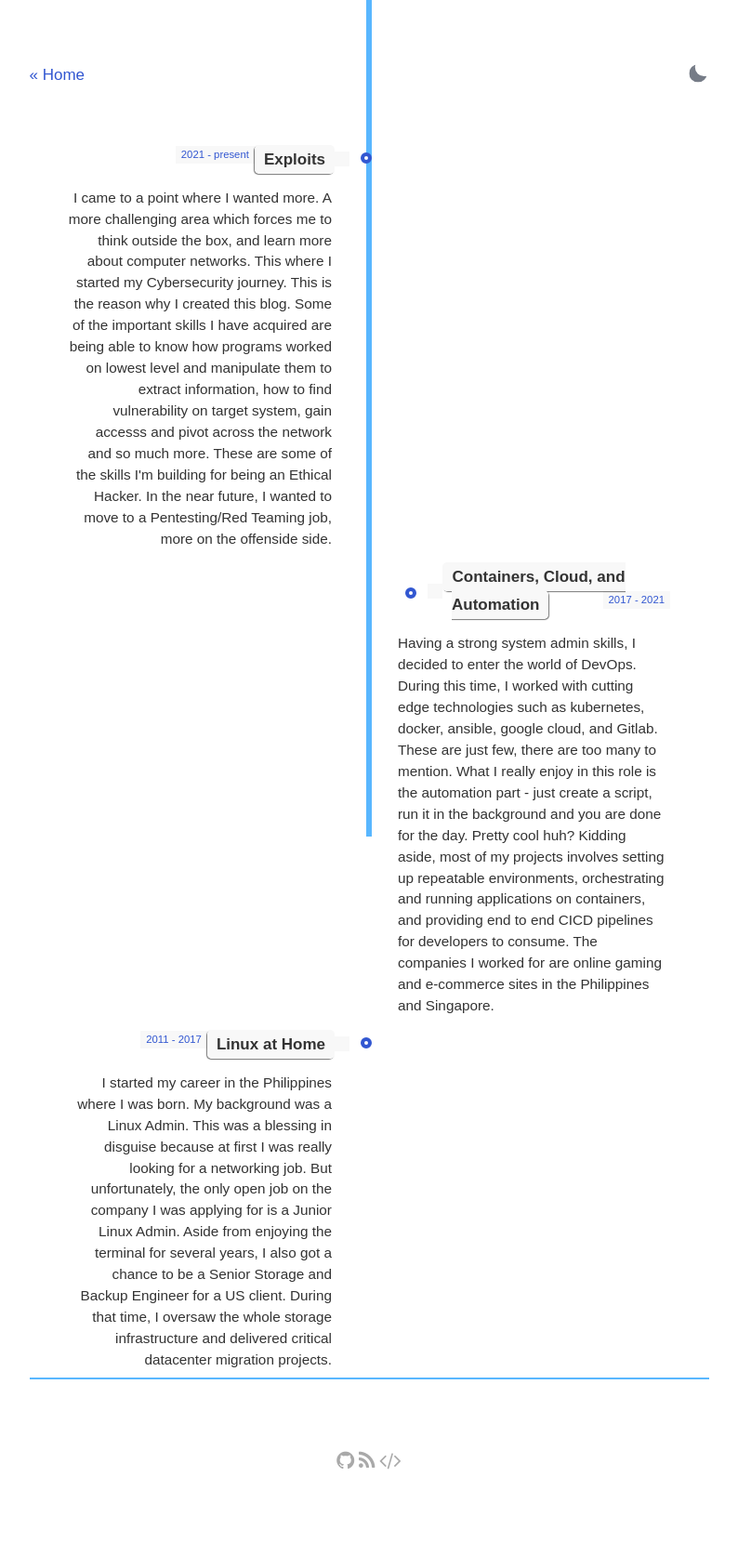
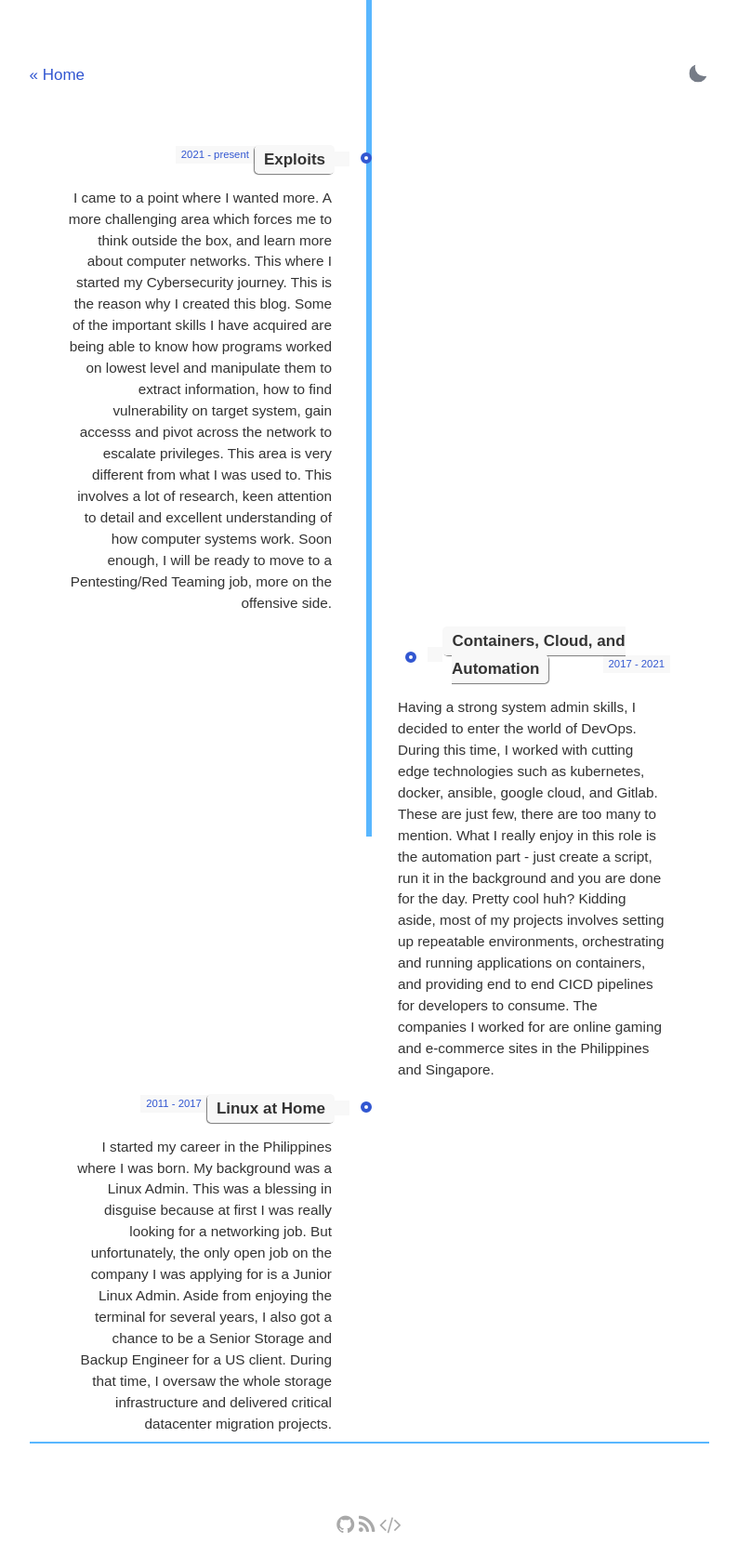
Before and after one commit to mvineza/spindel, a Jekyll site: the page built from about.html, in a window 1280 px wide. Shown: the whole page at 93% size, without its empty margins (243-1037 px from the left). Built offline with Jekyll 4.4.1, drawn with Linux system fonts in a browser that asks for light colours; before the commit the page ends 1606 px from its top, so only the background shows below that.

Commit message:
master: update about

```diff
--- a/about.html
+++ b/about.html
@@ -28,9 +28,10 @@ layout: default
 		    the box, and learn more about computer networks. This where I started my Cybersecurity journey.
 		    This is the reason why I created this blog. Some of the important skills I have acquired are being
 		    able to know how programs worked on lowest level and manipulate them to extract information, how to
-		    find vulnerability on target system, gain accesss and pivot across the network and so much more.
-		    These are some of the skills I'm building for being an Ethical Hacker. In the near future, I wanted
-		    to move to a Pentesting/Red Teaming job, more on the offenside side.
+		    find vulnerability on target system, gain accesss and pivot across the network to escalate privileges.
+		    This area is very different from what I was used to. This involves a lot of research, keen attention
+		    to detail and excellent understanding of how computer systems work. Soon enough, I will be ready
+		    to move to a Pentesting/Red Teaming job, more on the offensive side.
                 </div>
             </div>
         </li>
```
